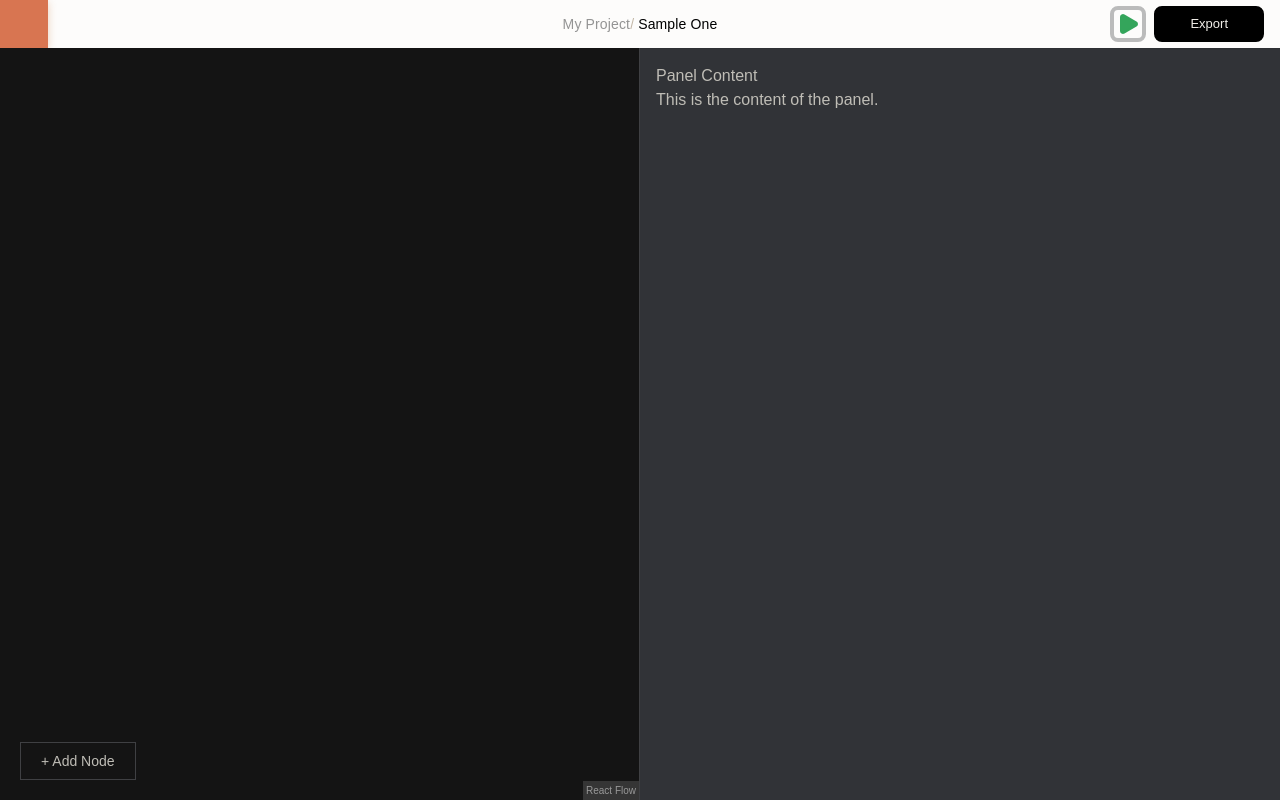
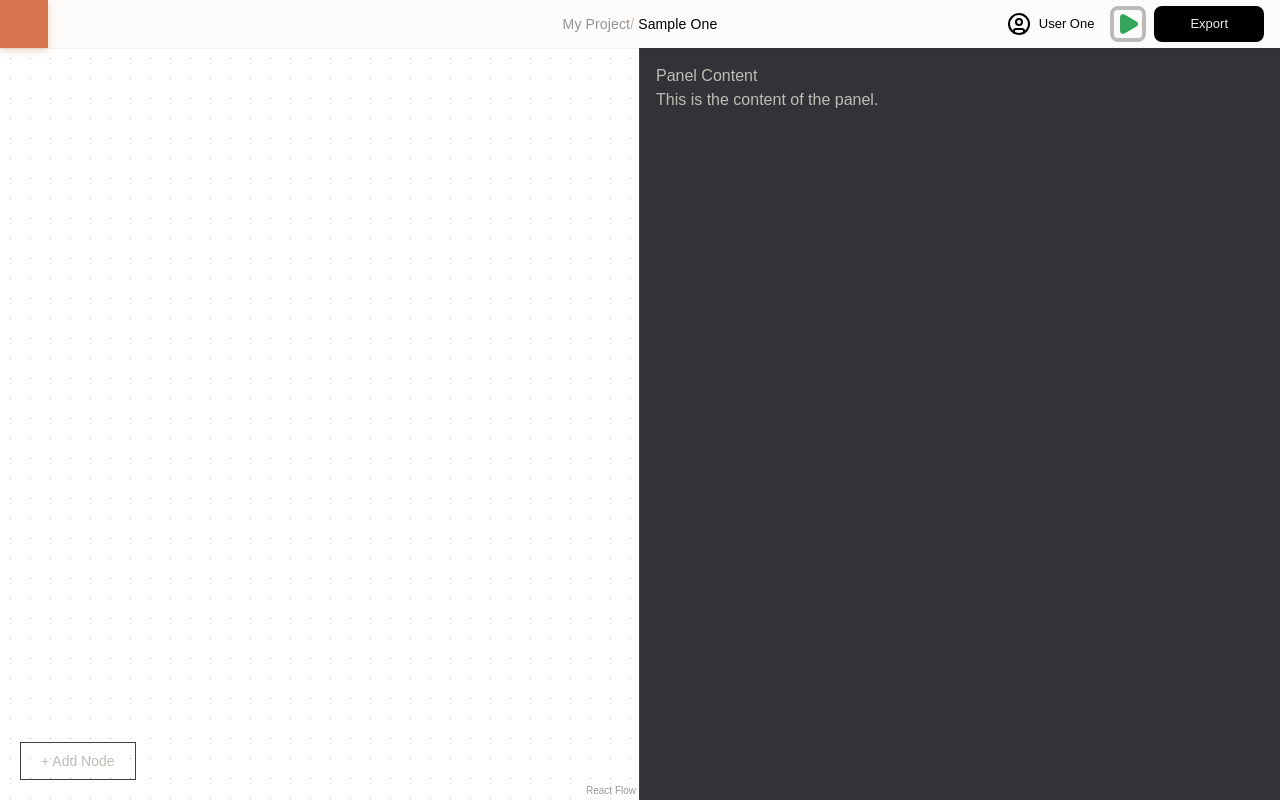
Before and after one commit to AlyMokhtari7/Journey, a React (Vite) app: page / in a window 1280 px wide. Built offline with nearby package versions, Linux system fonts and the light colour scheme.

Commit message:
UI fixture

```diff
--- a/src/journey/editor/Editor.tsx
+++ b/src/journey/editor/Editor.tsx
@@ -4,7 +4,7 @@ import {
   applyNodeChanges,
   applyEdgeChanges,
   Background,
-  Controls,
+    Controls,
   addEdge,
   type NodeChange,
   type EdgeChange,
@@ -12,6 +12,7 @@ import {
 import type { nodeType, edgeType, nodeCategory, DataSetProfile } from "./types";
 import DatasetProfile from "./components/DatasetProfile";
 import Header from "../../modules/ui/Header";
+
 
 async function send_workflow(nodes: Array<nodeType>, edges: Array<edgeType>) {
   const response = await fetch("http://127.0.0.1:8000/workflows/", {
@@ -250,10 +251,10 @@ export default function App({
         onEdgesChange={onEdgesChange}
         onConnect={onConnect}
         nodeTypes={nodeTypes}
-        colorMode="dark"
+        colorMode="light"
         fitView
       >
-        {/*<Controls />*/}
+        <Background variant="dots" />
       </ReactFlow>
     </div>
   );
@@ -307,7 +308,7 @@ export default function App({
         {nodeSelector}
       </div>
 
-      <div className="flex h-full w-full flex-col bg-[#313337]">
+      <div className="flex h-full w-full flex-col">
         {/* Navbar */}
         <Header />
 
--- a/src/modules/ui/Header.tsx
+++ b/src/modules/ui/Header.tsx
@@ -1,4 +1,4 @@
-import { Play } from "lucide-react";
+import { Play, CircleUser } from "lucide-react";
 
 export default function Header() {
     return (
@@ -19,6 +19,7 @@ export default function Header() {
 
             {/* Right: actions */}
             <div className="ml-auto mr-4 flex items-center gap-2">
+              <span className="text-[13px] mr-2 flex flex-row items-center justify-center"><CircleUser className="mr-2"/><span>User One</span></span>
                 <button
                     aria-label="Play"
                     className="flex h-9 w-9 items-center justify-center rounded-lg  text-white border-[#bbb] border-4"
```
